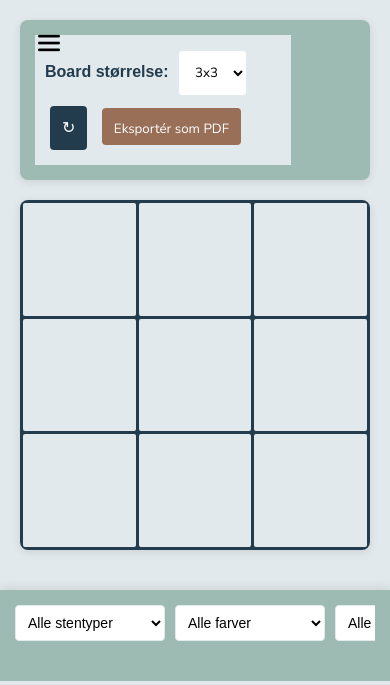
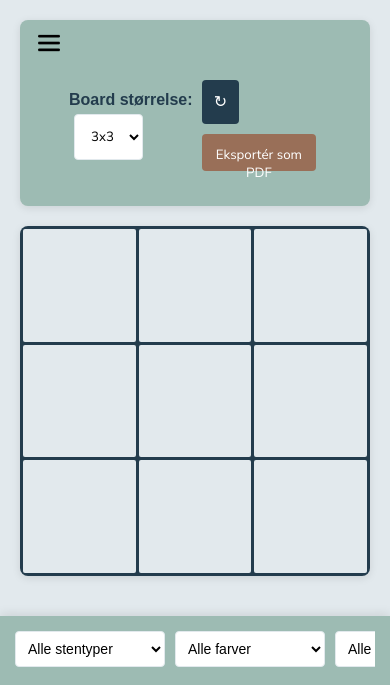
Before and after one commit to fredeballadeDK/webpageZF, a website: page index.html in a window 390 px wide. Shown: the top 685 px of the page. Drawn offline with Linux system fonts and the light colour scheme.

Commit message:
Add files via upload

```diff
--- a/styles.css
+++ b/styles.css
@@ -31,8 +31,9 @@ h1, h2, h3, h4, h5, h6 {
 #controls-content {
     padding: 10px 10px;
     display: table-column;
-    background-color: #E2E9ED;
-    width: 80%;
+    justify-content: space-between;
+     /* background-color: #E2E9ED; */
+    width: 100%;
 }
 
 #controls-content.hidden {
@@ -108,7 +109,6 @@ h1, h2, h3, h4, h5, h6 {
     margin-bottom: 15px;
     color: #233c4d;
     font-family: 'Nunito Sans', Arial, sans-serif;
-
 }
 
 .filter-options.collapsed {
@@ -306,7 +306,7 @@ h1, h2, h3, h4, h5, h6 {
     font-family: 'Nunito Sans', Arial, sans-serif;
 }
 
-.puzzle_block:hover .tooltip {
+.puzzle_block:hover .tooltip, .puzzle_block:active .tooltip {
     opacity: 1;
 }
 
@@ -354,10 +354,6 @@ h1, h2, h3, h4, h5, h6 {
         touch-action: manipulation; /* Forbedrer touch-responsivitet */
     }
 
-    #controls {
-        display: none;
-    }
-
     .content-wrapper {
         display: flex;
         flex-direction: column;
@@ -398,13 +394,12 @@ h1, h2, h3, h4, h5, h6 {
         margin-bottom: 10px;
     }
 
+
     .filter-options {
-        display: flex;
         flex-direction: row;
         flex-wrap: nowrap;
         overflow-x: auto;
         padding-bottom: 10px; /* Add padding for scroll bar */
-        gap: 10px;
         width: 100%;
     }
 
@@ -464,9 +459,20 @@ h1, h2, h3, h4, h5, h6 {
         display: flex;
         flex-direction: row;
         align-items: center;
-        justify-content: space-between;
+        justify-content: center; /* Sørger for centreret indhold */
         width: 100%;
     }
+
+    #controls-content {
+        display: flex; /* Brug 'flex' i stedet for 'inherit' */
+        justify-content: center; /* Centrerer indhold horisontalt */
+        align-items: center; /* Centrerer indhold vertikalt */
+        width: 85%;
+        margin-top: 30px;
+        margin-left: auto;
+        margin-right: auto;
+    }
+
     #controls > label {
         display:none;
     }
```
